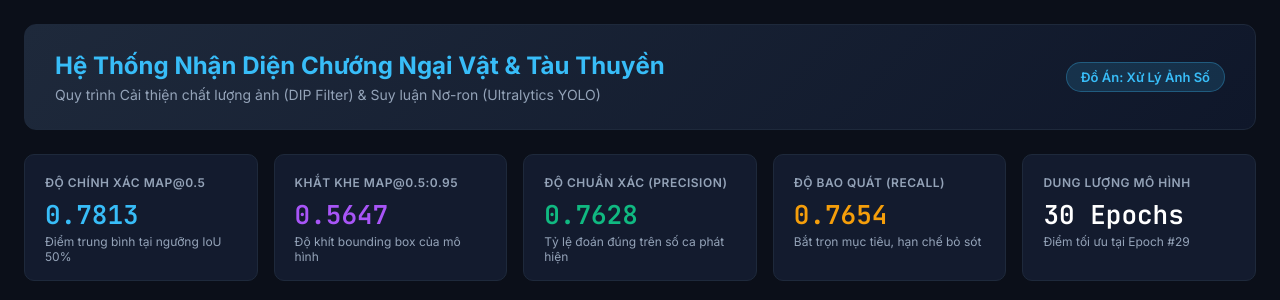
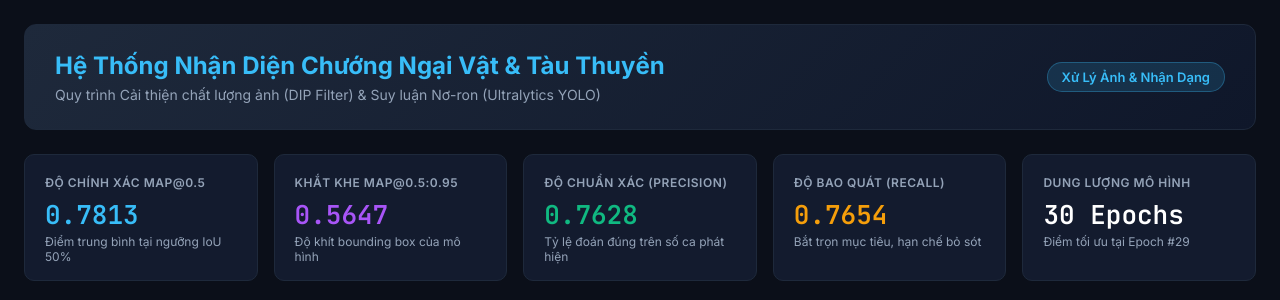
Before and after one commit to NPTamHuy/obstacle-detection-on-traffic, a Flask app: page / in a window 1280 px wide. Shown: the top 300 px of the page. Run offline with Flask 3, Linux system fonts and the light colour scheme.

Commit message:
feat: update REAMDE.txt

```diff
--- a/templates/index.html
+++ b/templates/index.html
@@ -15,7 +15,7 @@
         <h1>Hệ Thống Nhận Diện Chướng Ngại Vật & Tàu Thuyền</h1>
         <p>Quy trình Cải thiện chất lượng ảnh (DIP Filter) & Suy luận Nơ-ron (Ultralytics YOLO)</p>
       </div>
-      <div class="badge-tag">Đồ Án: Xử Lý Ảnh Số</div>
+      <div class="badge-tag">Xử Lý Ảnh & Nhận Dạng</div>
     </header>
 
     <!-- THÔNG SỐ HUẤN LUYỆN -->
```
Also changed, not shown: README.md, static/uploads/enh_human_ship.jpg (added), static/uploads/final_human_ship.jpg (added), static/uploads/padded_human_ship.jpg (added), static/uploads/raw_human_ship.jpg (added).
